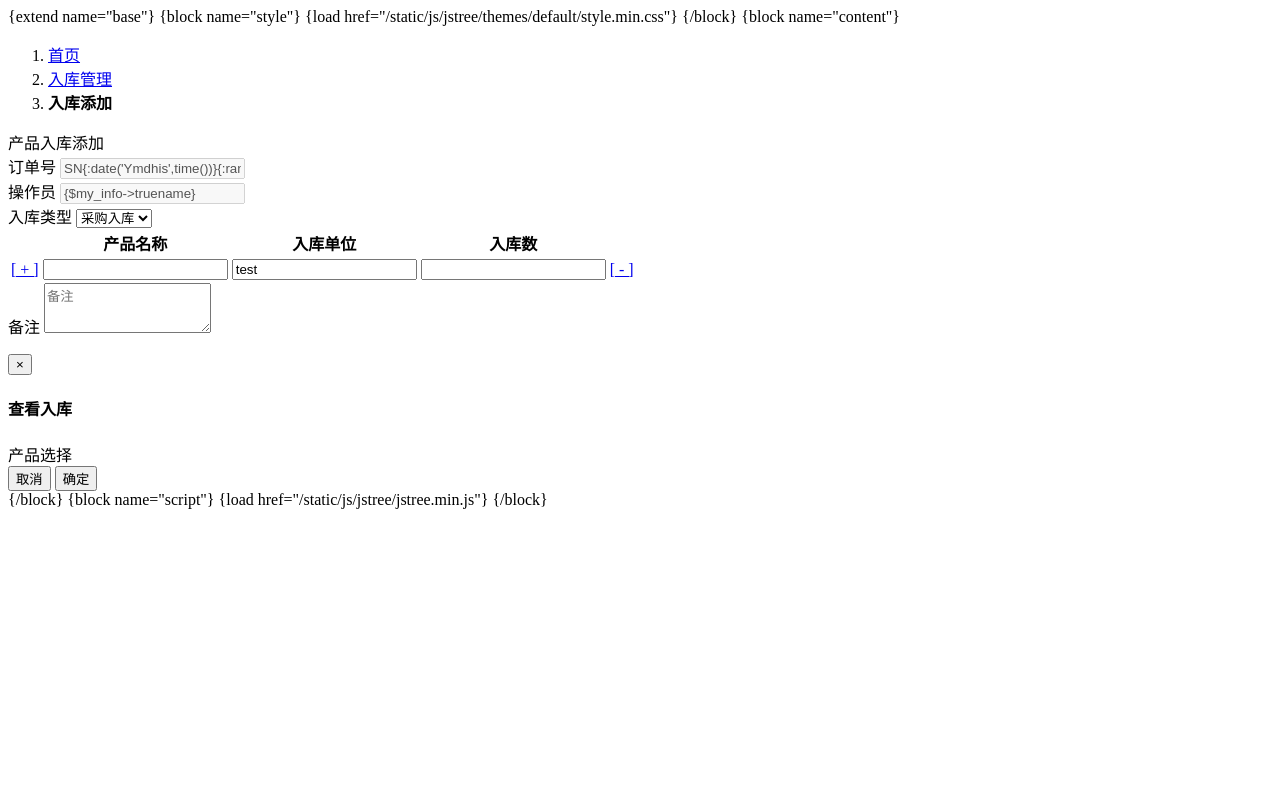
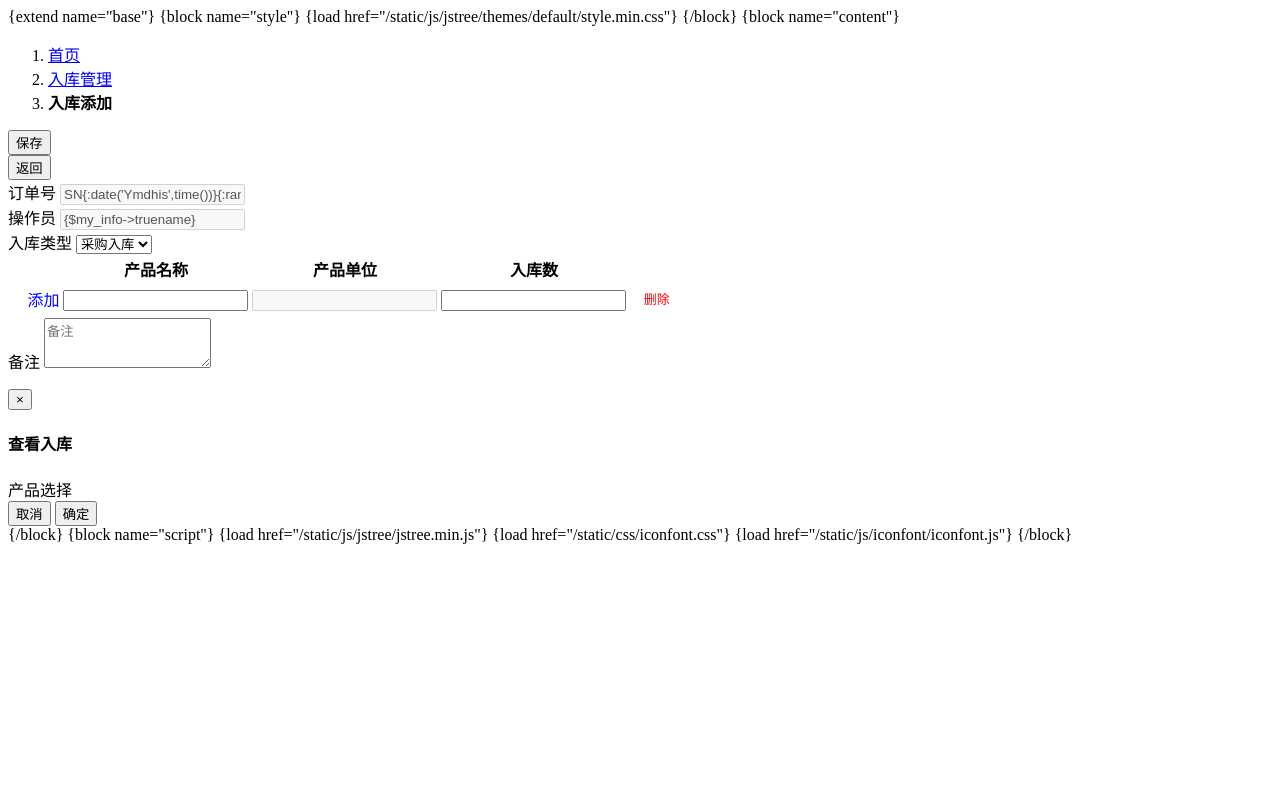
Before and after one commit to Nicolana/wtwms, a PHP site: page /application/index/view/instorage/create.html in a window 1280 px wide. Run offline with PHP 8.4, Linux system fonts and the light colour scheme.

Commit message:
fix add row bug

```diff
--- a/application/common.php
+++ b/application/common.php
@@ -52,6 +52,7 @@ function test_tree($tree, $leaves)
         $temp = [
             'id' => strval($val['id']),
             'text' => $val['name'],
+            'unit' => $val['unit'],
             'state' => ['opened' => true, 'selected' => false],
             'type' => 'leaf'
         ];
--- a/application/index/controller/Instorage.php
+++ b/application/index/controller/Instorage.php
@@ -32,7 +32,7 @@ class Instorage extends Base{
         $products = product::all($status);
 
         $this->assign([
-            'products' => json_encode(test_tree($category, $products))
+            'products' => json_encode(test_tree($category, $products)),
         ]);
         return view();
     }
--- a/application/index/view/instorage/create.html
+++ b/application/index/view/instorage/create.html
@@ -1,7 +1,24 @@
 {extend name="base"}
 {block name="style"}
 {load href="/static/js/jstree/themes/default/style.min.css"}
+<style media="screen">
+    .add-method {
+        height: 25px;
+        display: block;
+        line-height: 25px;
+        color: blue;
+        cursor: pointer;
+    }
 
+    .del-method.delete {
+        display: block;
+        height: 30px;
+        line-height: 30px;
+        font-size: 13px;
+        color: red;
+        cursor: pointer;
+    }
+</style>
 {/block}
 {block name="content"}
 
@@ -22,7 +39,14 @@
 </div>
 
 <div class="panel panel-default">
-  <div class="panel-heading">产品入库添加</div>
+  <div class="panel-heading btn-toolbar">
+      <div class="btn-group">
+          <button type="button" class="btn btn-default" onclick="save()" name="button">保存</button>
+      </div>
+      <div class="btn-group pull-right">
+          <button type="button" class="btn btn-default" onclick="goback(this)" name="button">返回</button>
+      </div>
+  </div>
   <div class="panel-body">
 
   	<form class="validate add-form" novalidate="novalidate">
@@ -59,7 +83,9 @@
   	                <th class="sorting_disabled" rowspan="1" colspan="1">
   	                    产品名称
   	                </th>
-                    <th class="" rowspan="1" colspan="1">入库单位</th>
+                    <th rowspan="1" colspan="1">
+                        产品单位
+                    </th>
   	                <th class="sorting_disabled" rowspan="1" colspan="1">
   	                    入库数
   	                </th>
@@ -69,19 +95,25 @@
   	        <tbody>
   	            <tr role="row" class="odd order-list">
   	                <td>
-  	                    <a href="javascript:void(0);" onclick="add_list(this)">
-							[ + ]
-						 </a>
+  	                    <div class="add-method" href="javascript:void(0);" onclick="add_list(this)">
+							<!-- [ + ] -->
+                            <span class="add-method-icon icon iconfont">&#xe601;</span>
+                            <span class="add-method-text">添加</span>
+						 </div>
   	                </td>
   	                <td>
-						<input type="text" name="product[]" class="form-control" onclick="showAjaxModal()">
+						<input type="text" name="product[]" class="form-control" onclick="showAjaxModal(this)">
   	                </td>
                     <td>
-                        <input type="text" class="form-control dropdown-toggle" name="unit" value="test">
+                        <input type="text" name="unit[]" disabled class="form-control" value="">
                     </td>
-  	                <td><input type="text" class="form-control" value="" name="num[]"></td>
+  	                <td><input type="number" class="form-control" value="" name="num[]"></td>
   	                <td>
-  	                	<a class="delete" href="javascript:void(0)" onclick="del_list(this)"> [ - ] </a>
+  	                	<div class="del-method delete" href="javascript:void(0)" onclick="del_list(this)">
+                            <!-- [ - ] -->
+                            <span class="del-method-icon icon iconfont">&#xe6d6;</span>
+                            <span class="del-method-text">删除</span>
+                        </div>
   	                </td>
   	            </tr>
 
@@ -125,21 +157,23 @@
 				$(function(){
 					$('.js-tree-1').on("changed.jstree", function (e, data) {
                         let ids = data.selected;
-                        let name = data.node.text;
                         $('input[name="products"]').val(ids.join(','));
-                        $('input[name="product[]"]').val(name);
                     }).on('select_node.jstree', function (e, data) {
                         // if (data.event) {
                             // data.instance.select_node(data.node.children_d);
                             // data.instance.select_node(data.node.parents);
+                            let name = data.node.text;
                         // }
-                        if (data.event) {
+                        let type = data.node.type;
+                        if (data.event && type == "leaf") {
                             data.instance.select_node(data.node.children_d);
-
+                            // $('input[name="product[]"]').val(name);
                         }
                     }).on('deselect_node.jstree', function (e, data) {
+
                         if (data.event) {
                             data.instance.deselect_node(data.node.children_d);
+                            // $('input[name="product[]"]').val('');
                         }
                     }).jstree({
                         "core": {
@@ -166,8 +200,8 @@
 			</script>
 
             <div class="modal-footer">
-                <button type="button" class="btn btn-white" data-dismiss="modal">取消</button>
-                <button type="button" class="btn btn-info" data-dismiss="modal">确定</button>
+                <button type="button" onclick="dismiss_without_inpput()" class="btn btn-white" data-dismiss="modal">取消</button>
+                <button type="button" onclick="dismiss()" class="btn btn-info" data-dismiss="modal">确定</button>
             </div>
         </div>
     </div>
@@ -176,7 +210,10 @@
 
 {block name="script"}
 {load href="/static/js/jstree/jstree.min.js"}
+{load href="/static/css/iconfont.css"}
+{load href="/static/js/iconfont/iconfont.js"}
 <script>
+var target;
 $(function () {
 	nav_show('{$Request.controller}-index');
 });
@@ -186,10 +223,73 @@ function add_list(obj){
 }
 
 function del_list(obj){
-    $(obj).parent().parent().remove();
+    let row_length = $(obj).parent().parent().parent().find('tr').length
+    if (row_length > 1) {
+        $(obj).parent().parent().remove();
+    }
 }
 
-function showAjaxModal() {
+function dismiss_without_inpput() {
+    $(".js-tree-1").jstree("deselect_all",true);
+}
+
+function dismiss() {
+    let tree = $(".js-tree-1");
+    data = $('input[name="products"]').val();
+    data = data.split(',').map(x => Number(x)); // 转数字
+    if (data.length > 0) {
+        // 设置第一个节点
+        let id = data[0];
+        let node = tree.jstree("get_node", id);
+        if (node.type == "leaf"){
+            target.val(node.text);
+            target.attr('data-id', node.id);
+            target.parent().parent().find('input[name="unit[]"]').val(node.original.unit);
+        }
+
+        for (let i = 1; i < data.length; i++) {
+            id = data[i];
+            node = tree.jstree("get_node", id);
+            if (node.type == "leaf"){
+                // 添加新的行
+                let input_row = `
+                <tr role="row" class="odd order-list">
+                    <td>
+                        <div class="add-method" href="javascript:void(0);" onclick="add_list(this)">
+                            <span class="add-method-icon icon iconfont">&#xe601;</span>
+                            <span class="add-method-text">添加</span>
+						 </div>
+                    </td>
+                    <td>
+                        <input type="text" name="product[]" value="${node.text}" data-id="${node.id}" class="form-control" onclick="showAjaxModal(this)">
+                    </td>
+                    <td>
+                        <input type="text" name="unit[]" disabled class="form-control" value="${node.original.unit}">
+                    </td>
+                    <td><input type="number" class="form-control" value="" name="num[]"></td>
+                    <td>
+                        <div class="del-method delete" href="javascript:void(0)" onclick="del_list(this)">
+                            <span class="del-method-icon icon iconfont">&#xe6d6;</span>
+                            <span class="del-method-text">删除</span>
+                        </div>
+                    </td>
+                </tr>`
+                let a = $(input_row);
+                a.appendTo(target.parent().parent().parent());
+                // let p = a.find('input[name="product[]"]');
+                // console.log(p);
+            }
+            // $('input[name="product[]"]').val(node.text);
+            // console.log("添加新节点");
+        }
+    }
+    tree.jstree("deselect_all",true);
+};
+
+function showAjaxModal(e) {
+    let _this = $(e);
+    target = _this;
+    // _this.val('hello world');
 	jQuery('#modal-add').modal('show', { backdrop: 'static' });
 	// jQuery('#modal-add .modal-body').html(response);
     // jQuery.ajax({
@@ -207,5 +307,14 @@ function showAjaxModal() {
     // });
 }
 
+// 保存
+function save() {
+
+}
+
+function goback(e) {
+    window.location.href = "{:url('Instorage/index')}";
+}
+
 </script>
 {/block}
```
